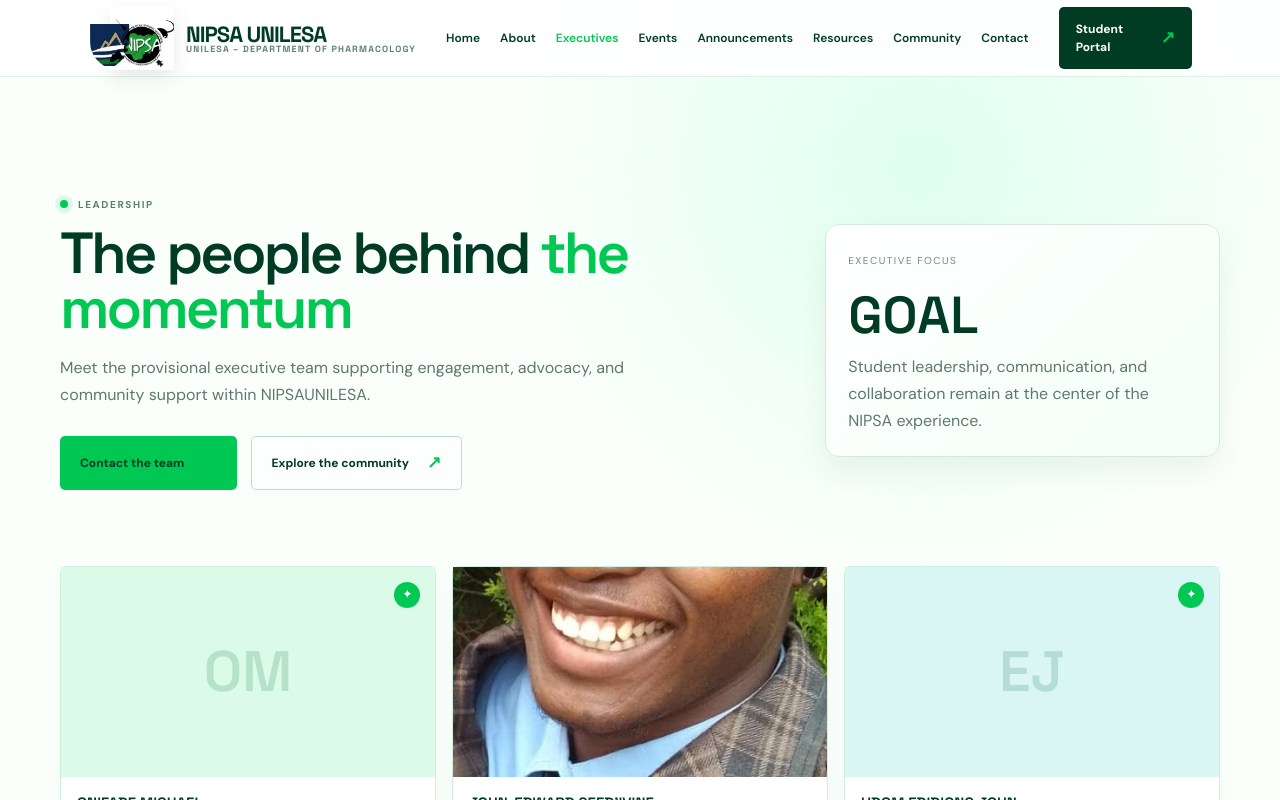
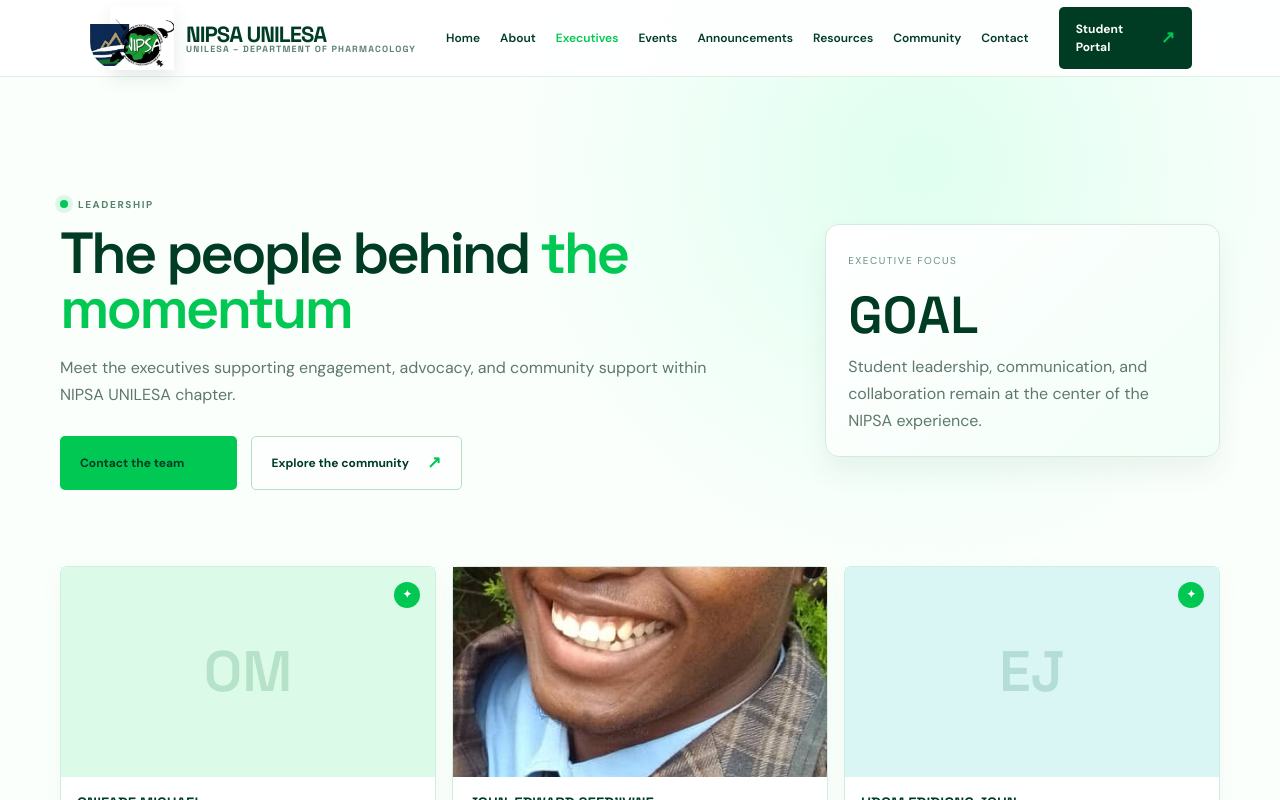
Before and after one commit to phenomenaltechhub/nipsaunilesa, a Next.js app: page /executives in a window 1280 px wide. Shown: the top 800 px of the page. Built offline with nearby package versions, Linux system fonts and the light colour scheme.

Commit message:
update: homepage and executives page

```diff
--- a/app/executives/page.tsx
+++ b/app/executives/page.tsx
@@ -5,7 +5,7 @@ import Footer from "../components/site-footer";
 
 export const metadata: Metadata = {
   title: "Executives",
-  description: "Meet the current student leadership supporting NIPSA UNILESA and the Department of Pharmacology.",
+  description: "Meet the current members of the Central Executives Council of NIPSA UNILESA chapter.",
 };
 
 type Executive = {
@@ -45,8 +45,8 @@ export default function ExecutivesPage() {
                 The people behind <em>the momentum</em>
               </h1>
               <p className="page-subtitle">
-                Meet the provisional executive team supporting engagement, advocacy, and community
-                support within NIPSAUNILESA.
+                Meet the executives supporting engagement, advocacy, and community
+                support within NIPSA UNILESA chapter.
               </p>
               <div className="page-cta-row">
                 <Link className="button primary" href="/contact">
--- a/app/page.tsx
+++ b/app/page.tsx
@@ -18,7 +18,7 @@ const stats = [
 ];
 
 const executives = [
-  { initials: "OM", name: "ONIFADE MICHAEL", role: "NIPSA President", tone: "teal" },
+  { initials: "OM", name: "ONIFADE MICHAEL", role: "President", tone: "teal" },
   { initials: "JE", name: "JOHN-EDWARD SEED'IVINE", role: "Vice President", tone: "cyan" },
   { initials: "EJ", name: "UDOM EDIDIONG JOHN", role: "General Secretary", tone: "lime" },
   { initials: "E", name: "EMMANUEL", role: "Assistant General Secretary", tone: "lime" }
@@ -28,7 +28,7 @@ const resources = [
   ["▤", "Lecture Materials", "A home for notes and class materials shared by the community."],
   ["⌁", "Past Questions", "Practice with a growing collection of revision prompts."],
   ["✦", "Study Resources", "Useful references to support your next focused study session."],
-  ["↗", "Academic Guides", "Clear, practical signposts for navigating student academic life."],
+  ["↗", "Academic Guides", "Clear, practical signposts for navigating student academic journey."],
 ];
 
 function Arrow() {
```
